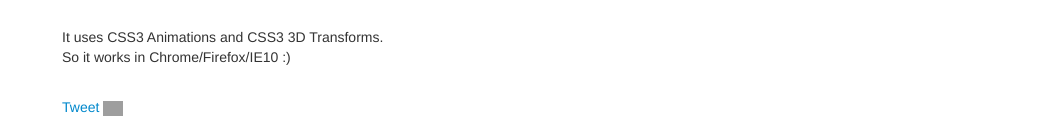
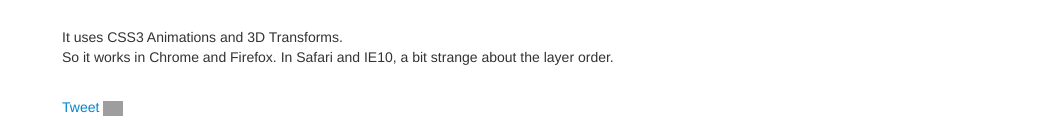
Before and after one commit to teppeis/css-gmail-loading, a plain HTML site: page index.html in a window 1280 px wide. Shown: the part 403-521 px from the top of the page, without its empty margins (238-1280 px from the left). Drawn offline with Linux system fonts and the light colour scheme; grey boxes are pictures that could not be loaded.

Commit message:
fix description

```diff
--- a/index.html
+++ b/index.html
@@ -142,8 +142,9 @@
         <div class="loading">
           <div class="semicircle lower-move"><div class="semicircle-inner"></div></div>
         </div>
-        <p class="" style="margin-top: 30px;">It uses CSS3 Animations and CSS3 3D Transforms.<br>
-        So it works in Chrome/Firefox/IE10 :)</p>
+        <p class="" style="margin-top: 30px;">It uses CSS3 Animations and 3D Transforms.<br>
+        So it works in Chrome and Firefox.
+        In Safari and IE10, a bit strange about the layer order.</p>
 
         <div class="social">
           <a href="https://twitter.com/share" class="twitter-share-button" data-via="teppeis">Tweet</a>
```
